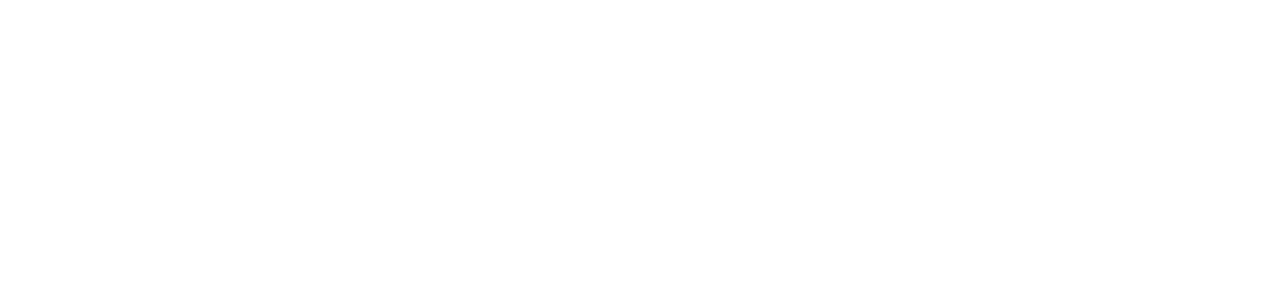
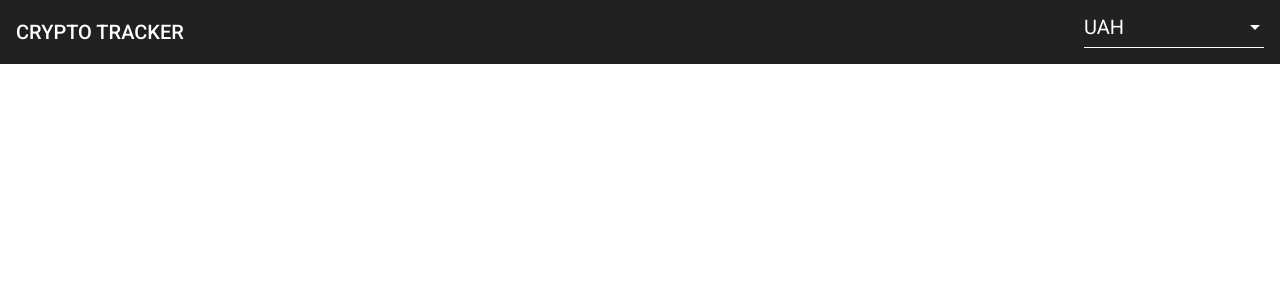
Before and after one commit to vik-art/crypto-tracker, an Angular app: page / in a window 1280 px wide. Shown: the top 300 px of the page. Built offline with nearby package versions, Linux system fonts and the light colour scheme.

Commit message:
toolbar added

```diff
--- a/src/app/app.component.html
+++ b/src/app/app.component.html
@@ -0,0 +1 @@
+<app-toolbar></app-toolbar>
--- /dev/null
+++ b/src/app/components/toolbar/toolbar.component.html
@@ -0,0 +1,10 @@
+<mat-toolbar>
+      <span>CRYPTO TRACKER</span>
+      <span class="example-spacer"></span>
+      <mat-form-field>
+          <mat-select (valueChange)="chooseCurrency($event)" [(ngModel)]="selectedCurrency">
+              <mat-option selected value="UAH">UAH</mat-option>
+              <mat-option value="USD">USD</mat-option>
+          </mat-select>
+      </mat-form-field>
+    </mat-toolbar>
--- /dev/null
+++ b/src/app/components/toolbar/toolbar.component.scss
@@ -0,0 +1,3 @@
+.mat-toolbar-single-row {
+    justify-content: space-between;
+}
--- /dev/null
+++ b/src/app/components/toolbar/toolbar.component.ts
@@ -0,0 +1,18 @@
+import { Component, OnInit } from '@angular/core';
+
+@Component({
+  selector: 'app-toolbar',
+  templateUrl: './toolbar.component.html',
+  styleUrls: ['./toolbar.component.scss']
+})
+export class ToolbarComponent implements OnInit {
+  selectedCurrency: string = "UAH";
+  constructor() { }
+
+  ngOnInit(): void {
+  }
+
+  chooseCurrency(event: any) {
+    console.log(event)
+  }
+}
--- a/src/styles.scss
+++ b/src/styles.scss
@@ -20,7 +20,7 @@
 
 // Create the theme object. A theme consists of configurations for individual
 // theming systems such as "color" or "typography".
-$crypto-tracker-theme: mat.define-light-theme((
+$crypto-tracker-theme: mat.define-dark-theme((
   color: (
     primary: $crypto-tracker-primary,
     accent: $crypto-tracker-accent,
```
Also changed, not shown: src/app/app.module.ts (+14 -2 lines).
